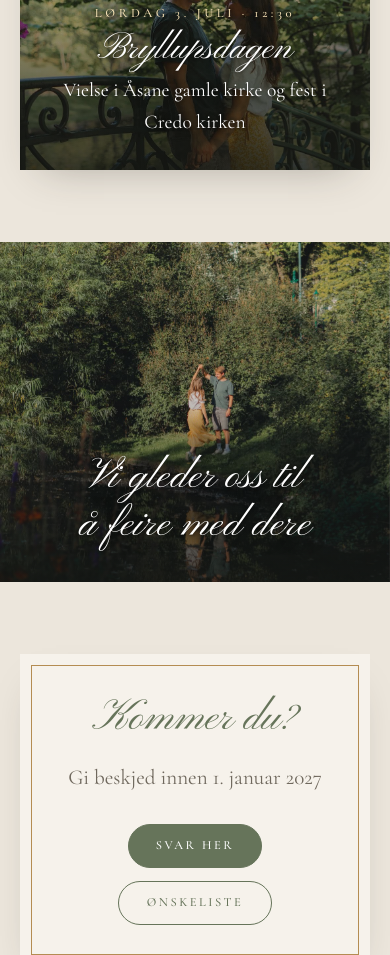
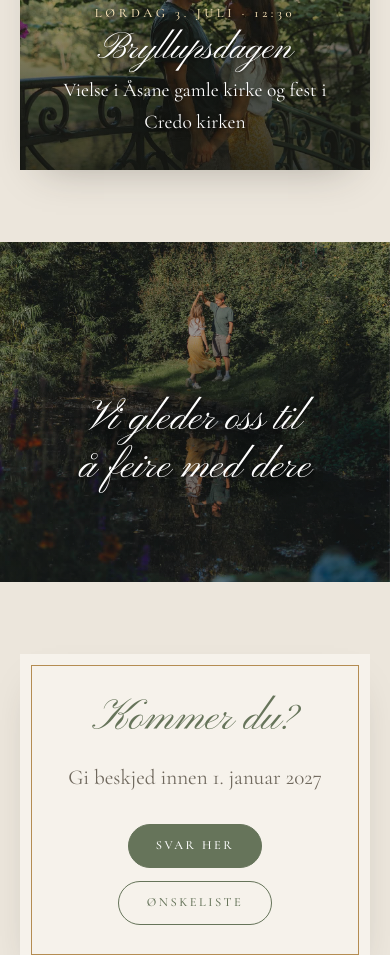
Before and after one commit to Haavardwikse/Viktoria-Haavard, a plain HTML site: page index.html in a window 390 px wide. Shown: the part 1749-2704 px from the top of the page. Drawn offline with nearby package versions, Linux system fonts and the light colour scheme.

Commit message:
Bannertekst midt over dansebildet igjen, med ansiktene over teksten
Co-Authored-By: Claude Opus 5.5 <noreply@anthropic.com>
Claude-Session: https://claude.ai/code/session_01C9A1kzsyVvvLmtMYAPoXYw

```diff
--- a/assets/css/style.css
+++ b/assets/css/style.css
@@ -239,10 +239,14 @@ a.snart { cursor: not-allowed; opacity: .55; }
 /* ---------- Banner med parallakse ---------- */
 .banner { position: relative; height: clamp(340px, 62vw, 620px); overflow: hidden; color: #fff; }
 .banner > img { position: absolute; left: 0; width: 100%; top: -12%; height: 124%; object-fit: cover; object-position: var(--pos, 50% 50%); will-change: transform; }
-.banner::after { content: ""; position: absolute; inset: 0; background: linear-gradient(rgba(20,22,18,.12), rgba(20,22,18,.18) 45%, rgba(20,22,18,.72)); }
-.banner .tekst { position: absolute; inset: 0; z-index: 2; display: grid; place-content: end center; padding-bottom: clamp(2rem, 6vw, 4rem) !important; text-align: center; padding: 1rem; gap: .5rem; text-shadow: 0 1px 3px rgba(0,0,0,.4), 0 2px 18px rgba(0,0,0,.5); }
+.banner::after { content: ""; position: absolute; inset: 0; background: radial-gradient(ellipse at center, rgba(20,22,18,.5), rgba(20,22,18,.3) 70%); }
+.banner .tekst { position: absolute; inset: 0; z-index: 2; display: grid; place-content: center; padding-top: var(--tekst-ned, 1rem) !important; text-align: center; padding: 1rem; gap: .5rem; text-shadow: 0 1px 3px rgba(0,0,0,.4), 0 2px 18px rgba(0,0,0,.5); }
 .banner .tekst .eyebrow { color: #fff; }
 .banner h2 { font-family: var(--skrift); font-size: clamp(2.6rem, 8vw, 5rem); line-height: 1.15; }
+@media (max-width: 700px) {
+  .banner > img { object-position: var(--pos-mobil, var(--pos, 50% 50%)); }
+  .banner .tekst { padding-top: var(--tekst-ned-mobil, 1rem) !important; }
+}
 
 /* ---------- Galleri ---------- */
 .galleri { display: grid; grid-template-columns: repeat(3, 1fr); gap: clamp(.8rem, 2vw, 1.4rem); padding-bottom: 3rem; }
--- a/index.html
+++ b/index.html
@@ -91,7 +91,7 @@
       </div>
     </section>
 
-    <section class="banner" aria-label="Vi gleder oss til å feire med dere" style="--pos: 50% 55%">
+    <section class="banner" aria-label="Vi gleder oss til å feire med dere" style="--pos: 50% 64%; --pos-mobil: 50% 100%; --tekst-ned-mobil: 5rem">
       <img src="assets/bilder/banner-vi-gleder-oss.jpg" alt="Viktoria og Håvard danser ved dammen i parken, speilet i vannet" loading="lazy">
       <div class="tekst">
         <h2>Vi gleder oss til å feire med dere</h2>
```
